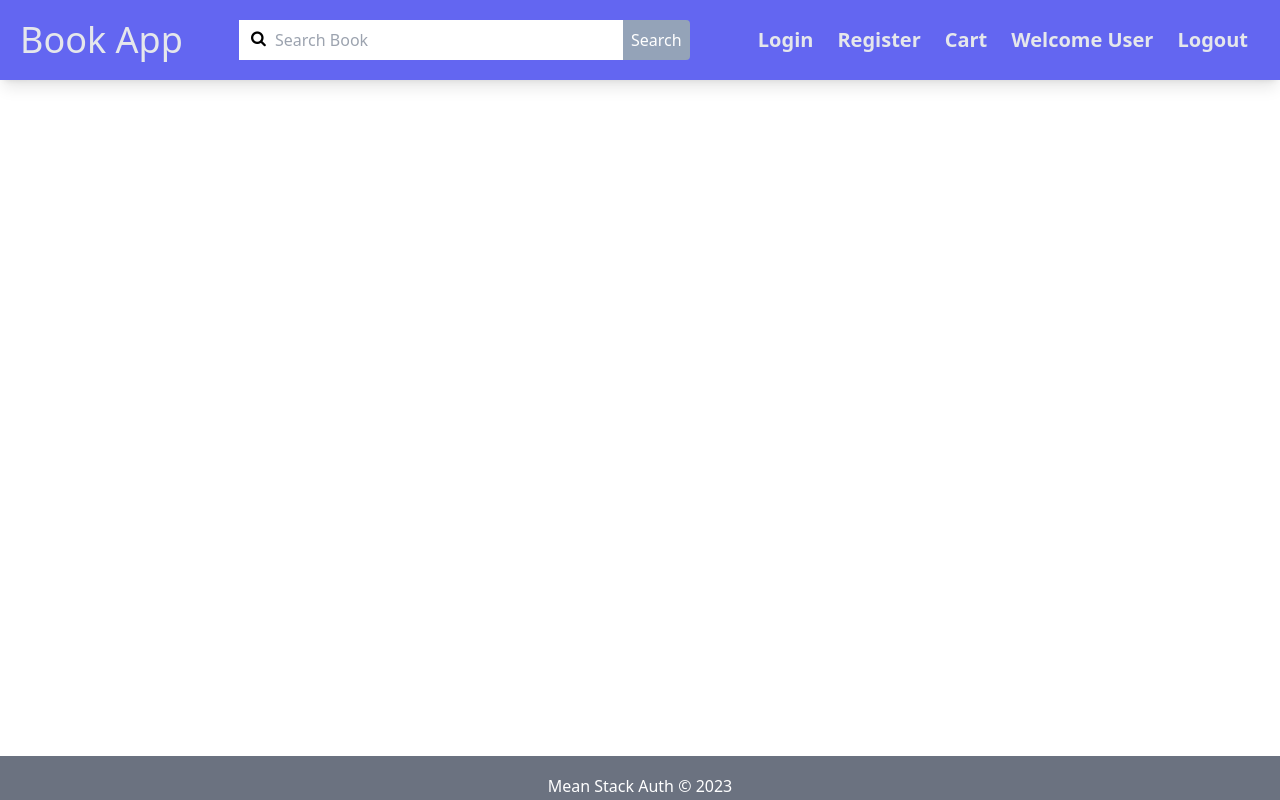
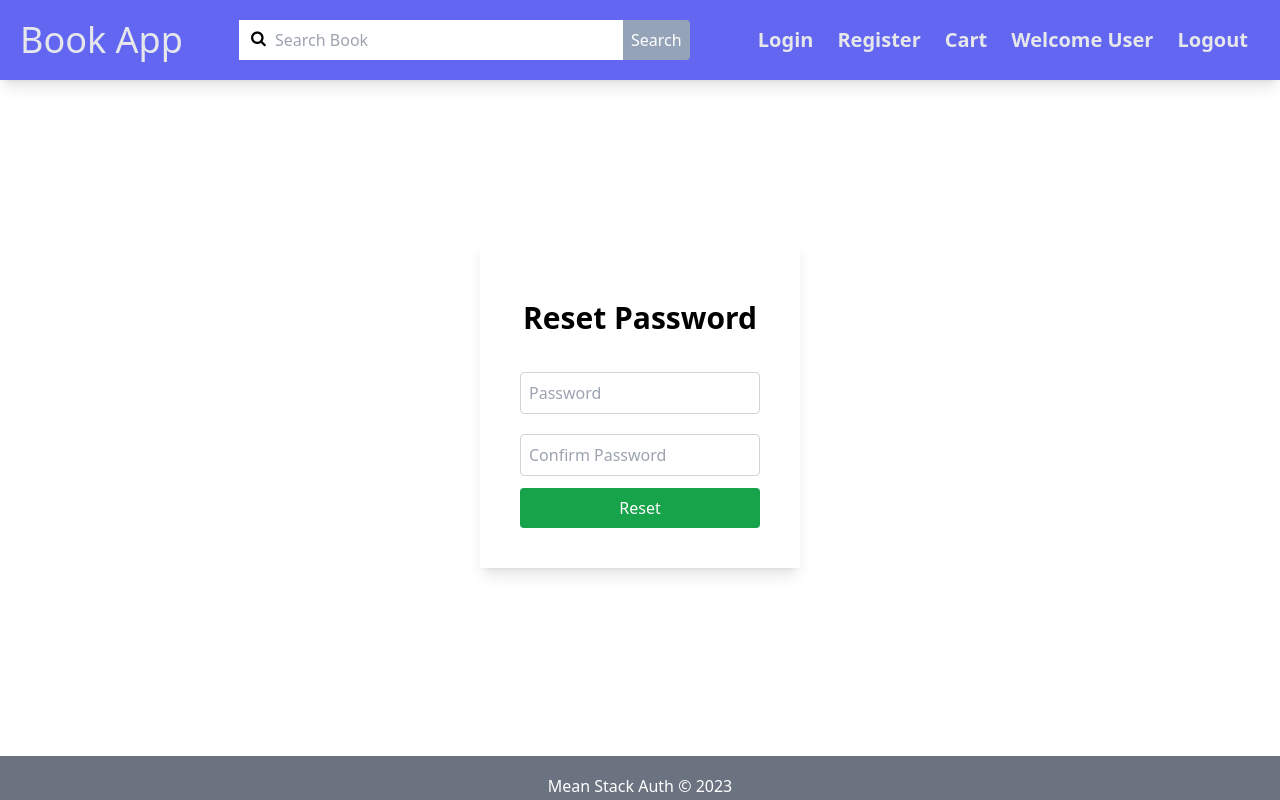
Before and after one commit to nithinshibu/MEAN_APP, an Angular app in the folder client/: page /reset/1 in a window 1280 px wide. Before the commit this address led to /. Built offline with nearby package versions, Linux system fonts and the light colour scheme.

Commit message:
Added reset functionality

```diff
--- a/client/src/app/app.routes.ts
+++ b/client/src/app/app.routes.ts
@@ -18,4 +18,8 @@ export const routes: Routes = [
     path: 'home',
     loadComponent: () => import('./pages/home/home.component'),
   },
+  {
+    path: 'reset/:token',
+    loadComponent: () => import('./pages/reset/reset.component'),
+  },
 ];
--- a/client/src/app/pages/forget-password/forget-password.component.ts
+++ b/client/src/app/pages/forget-password/forget-password.component.ts
@@ -6,6 +6,7 @@ import {
   ReactiveFormsModule,
   Validators,
 } from '@angular/forms';
+import { AuthService } from '../../services/auth.service';
 
 @Component({
   selector: 'app-forget-password',
@@ -17,6 +18,7 @@ import {
 export default class ForgetPasswordComponent implements OnInit {
   forgetForm!: FormGroup;
   fb = inject(FormBuilder);
+  authService = inject(AuthService);
   ngOnInit(): void {
     this.forgetForm = this.fb.group({
       email: ['', Validators.compose([Validators.required, Validators.email])],
@@ -24,5 +26,14 @@ export default class ForgetPasswordComponent implements OnInit {
   }
   submit() {
     console.log(this.forgetForm.value);
+    this.authService.sendEmailService(this.forgetForm.value.email).subscribe({
+      next: (res) => {
+        alert(res.message);
+        this.forgetForm.reset();
+      },
+      error: (err) => {
+        alert(err.error.message);
+      },
+    });
   }
 }
--- a/client/src/app/pages/reset/reset.component.html
+++ b/client/src/app/pages/reset/reset.component.html
@@ -1 +1,52 @@
-<p>reset works!</p>
+<div class="lg:w-3/12 mt-40 p-10 shadow-lg mx-auto">
+  <h3 class="text-3xl text-center font-semibold py-5">Reset Password</h3>
+  <form [formGroup]="resetForm" class="flex flex-col">
+    <div class="flex flex-col mt-4 mb-1">
+      <input
+        formControlName="password"
+        class="p-2 border border-gray-300 rounded"
+        type="password"
+        placeholder="Password"
+      />
+      <span
+        *ngIf="
+          resetForm.hasError('required', 'password') &&
+          resetForm.controls['password'].dirty
+        "
+        class="text-red-500"
+        >*Password is required</span
+      >
+    </div>
+    <div class="flex flex-col mt-4 mb-1">
+      <input
+        formControlName="confirmPassword"
+        class="p-2 border border-gray-300 rounded"
+        type="password"
+        placeholder="Confirm Password"
+      />
+      <span
+        *ngIf="
+          resetForm.hasError('required', 'confirmPassword') &&
+          resetForm.controls['confirmPassword'].dirty
+        "
+        class="text-red-500"
+        >*Confirm Password is required</span
+      >
+      <span
+        *ngIf="
+          resetForm.hasError('confirmpasswordValidator', 'confirmPassword')
+        "
+        class="text-red-500"
+        >*Password didn't matched</span
+      >
+    </div>
+    <button
+      [disabled]="resetForm.invalid"
+      [class.disable]="resetForm.invalid"
+      class="mt-2 p-2 bg-green-600 rounded text-white"
+      (click)="reset()"
+    >
+      Reset
+    </button>
+  </form>
+</div>
--- a/client/src/app/pages/reset/reset.component.ts
+++ b/client/src/app/pages/reset/reset.component.ts
@@ -1,10 +1,60 @@
-import { Component } from '@angular/core';
+import { Component, OnInit, inject } from '@angular/core';
+import {
+  FormBuilder,
+  FormGroup,
+  ReactiveFormsModule,
+  Validators,
+} from '@angular/forms';
+import { ActivatedRoute, Router, RouterModule } from '@angular/router';
+import { AuthService } from '../../services/auth.service';
+import { confirmPasswordValidator } from '../../validators/confirm-password.validator';
+import { CommonModule } from '@angular/common';
 
 @Component({
   selector: 'app-reset',
   standalone: true,
-  imports: [],
+  imports: [CommonModule, ReactiveFormsModule, RouterModule],
   templateUrl: './reset.component.html',
   styleUrl: './reset.component.scss',
 })
-export default class ResetComponent {}
+export default class ResetComponent implements OnInit {
+  fb = inject(FormBuilder);
+  resetForm!: FormGroup;
+  router = inject(Router);
+  activatedRoute = inject(ActivatedRoute);
+  authService = inject(AuthService);
+  token!: string;
+  ngOnInit(): void {
+    this.resetForm = this.fb.group(
+      {
+        password: ['', Validators.required],
+        confirmPassword: ['', Validators.required],
+      },
+      {
+        validator: confirmPasswordValidator('password', 'confirmPassword'),
+      }
+    );
+
+    this.activatedRoute.params.subscribe((val) => {
+      this.token = val['token'];
+      console.log('TOKEN:', this.token);
+    });
+  }
+  reset() {
+    //console.log("RESET::",this.resetForm.value);
+    let resetObj = {
+      token: this.token,
+      password: this.resetForm.value.password,
+    };
+    this.authService.resetPasswordService(resetObj).subscribe({
+      next: (res: any) => {
+        alert(res.message);
+        this.resetForm.reset();
+        this.router.navigate(['login']);
+      },
+      error: (err: any) => {
+        alert(err.error.message);
+      },
+    });
+  }
+}
--- a/client/src/app/services/auth.service.ts
+++ b/client/src/app/services/auth.service.ts
@@ -1,12 +1,14 @@
 import { HttpClient } from '@angular/common/http';
 import { Injectable, inject } from '@angular/core';
 import { apiUrls } from '../api.urls';
+import { BehaviorSubject } from 'rxjs';
 
 @Injectable({
   providedIn: 'root',
 })
 export class AuthService {
   http = inject(HttpClient);
+  isLoggedIn$ = new BehaviorSubject<boolean>(false);
 
   registerService(registerObj: any) {
     return this.http.post<any>(
@@ -18,4 +20,21 @@ export class AuthService {
   loginService(loginObj: any) {
     return this.http.post<any>(`${apiUrls.authServiceAPi}login`, loginObj);
   }
+
+  sendEmailService(email: string) {
+    return this.http.post<any>(`${apiUrls.authServiceAPi}send-email`, {
+      email: email,
+    });
+  }
+
+  resetPasswordService(resetObj: any) {
+    return this.http.post<any>(
+      `${apiUrls.authServiceAPi}reset-password`,
+      resetObj
+    );
+  }
+
+  isLoggedIn() {
+    return !!localStorage.getItem('user_Id');
+  }
 }
```
